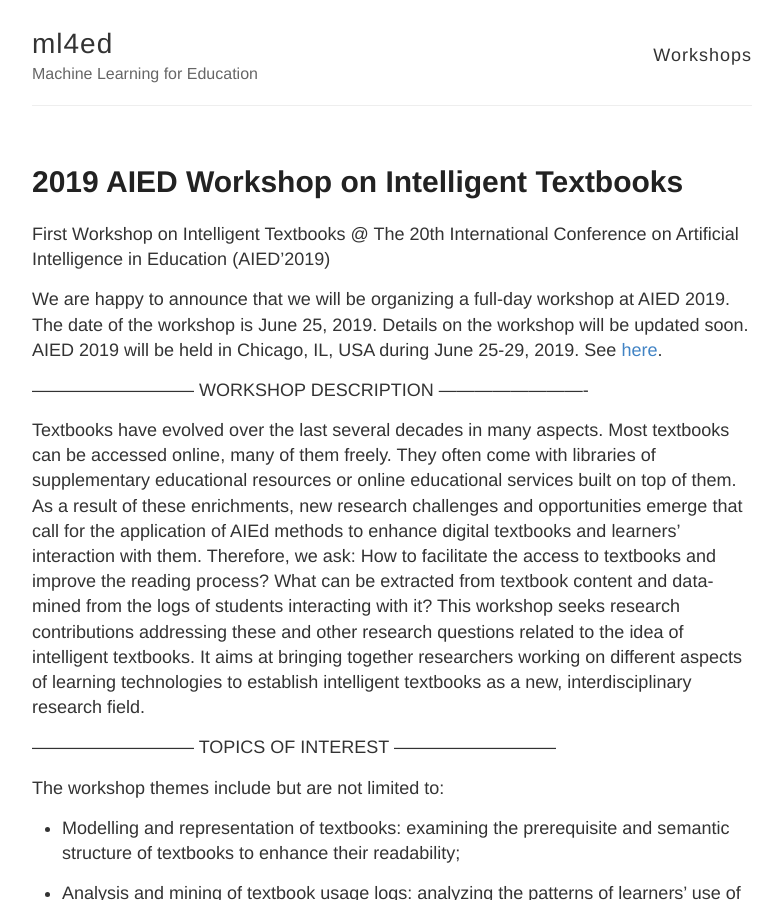
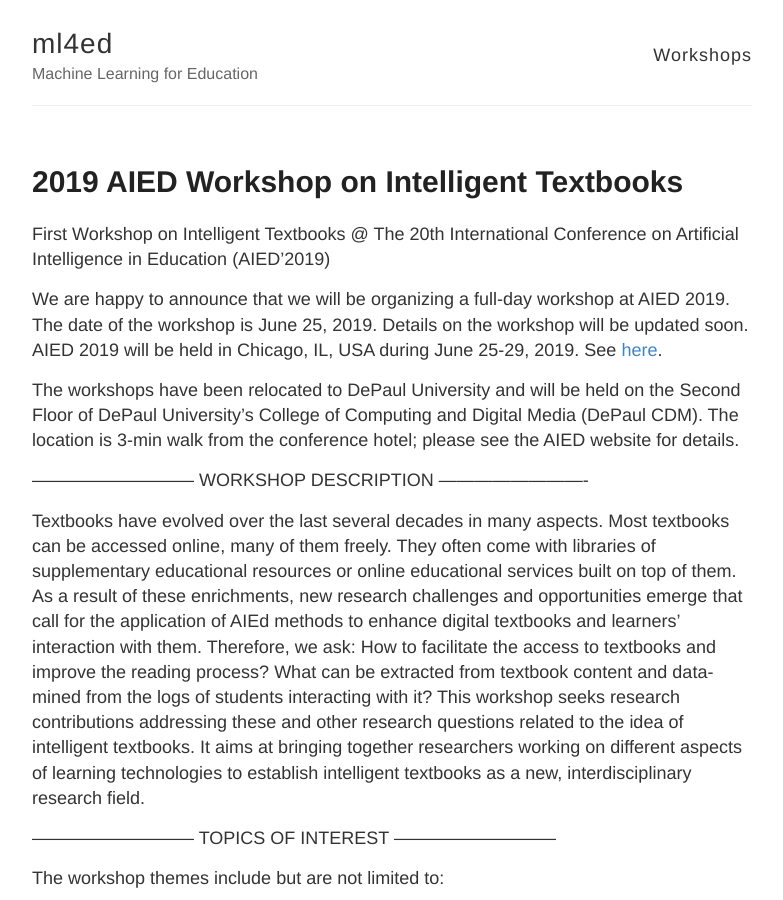
Before and after one commit to ml4ed/ml4ed.github.io, a Jekyll site: the page built from _posts/2019-03-21-2019-AIED-workshop.md, in a window 1280 px wide and 900 px high. Shown: the whole window, without its empty margins (248-1031 px from the left). Built offline with Jekyll 4.4.1, drawn with Linux system fonts in a browser that asks for light colours.

Commit message:
Update 2019-03-21-2019-AIED-workshop.md

```diff
--- a/_posts/2019-03-21-2019-AIED-workshop.md
+++ b/_posts/2019-03-21-2019-AIED-workshop.md
@@ -7,6 +7,8 @@ First Workshop on Intelligent Textbooks
 @ The 20th International Conference on Artificial Intelligence in Education (AIED’2019)
 
 We are happy to announce that we will be organizing a full-day workshop at AIED 2019. The date of the workshop is June 25, 2019. Details on the workshop will be updated soon. AIED 2019 will be held in Chicago, IL, USA during June 25-29, 2019.  See [here](https://caed-lab.com/aied2019/index.html).
+
+The workshops have been relocated to DePaul University and will be held on the Second Floor of DePaul University's College of Computing and Digital Media (DePaul CDM). The location is 3-min walk from the conference hotel; please see the AIED website for details.
 
 --------------------------- WORKSHOP DESCRIPTION -------------------------
 
```
